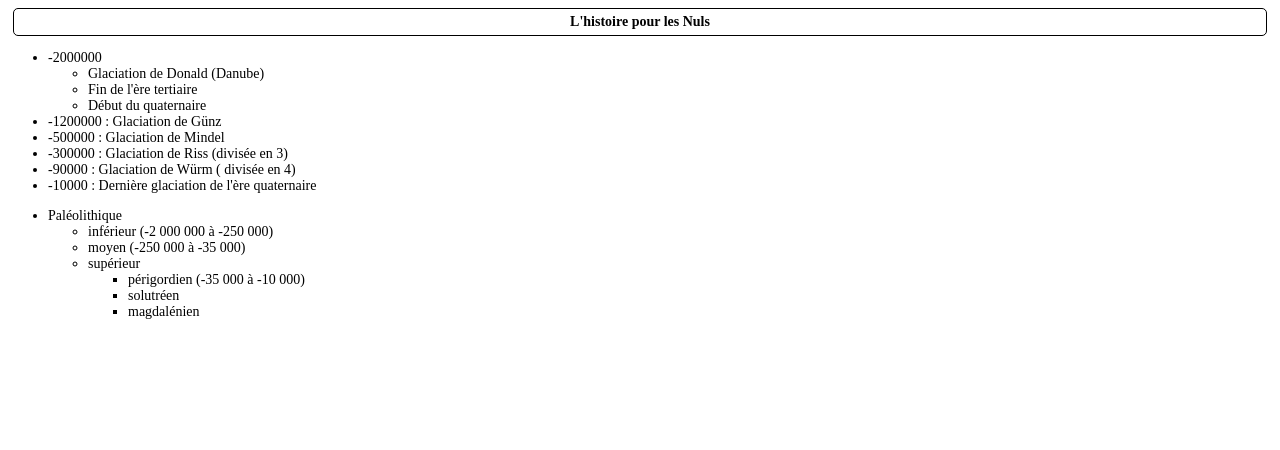
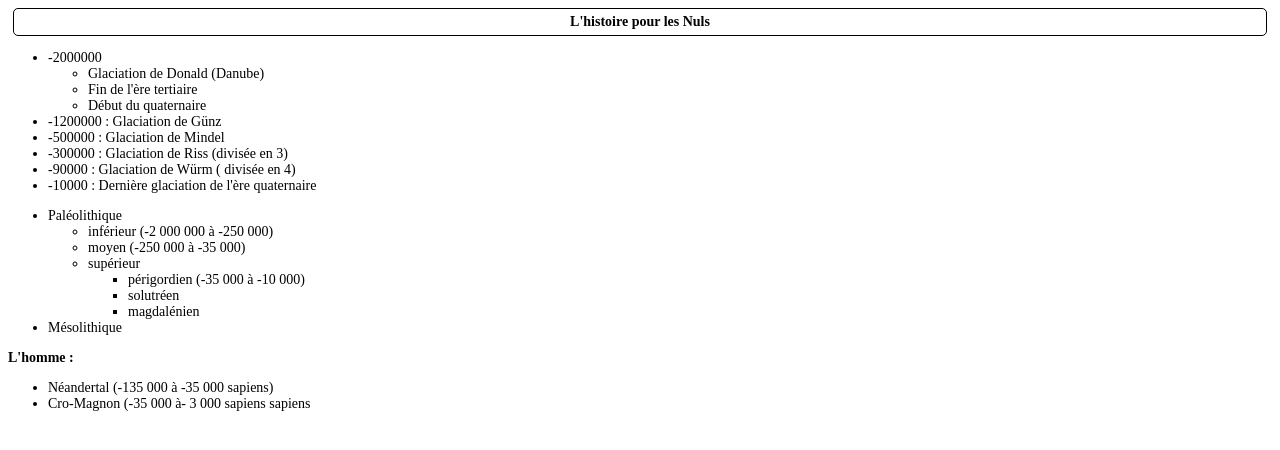
Before and after one commit to ctoutpris/ctoutpris.github.io, a plain HTML site: page html/histoireNul.html in a window 1280 px wide. Drawn offline with Linux system fonts and the light colour scheme.

Commit message:
Update histoireNul.html

```diff
--- a/html/histoireNul.html
+++ b/html/histoireNul.html
@@ -37,6 +37,12 @@
 					</li>
 				</ul>
 			</li>
+			<li>Mésolithique</li>
+		</ul>
+		<h2>L'homme :</h2>
+		<ul>
+			<li>Néandertal (-135 000 à -35 000 sapiens)</li>
+			<li>Cro-Magnon (-35 000 à- 3 000 sapiens sapiens</li>
 		</ul>
 	</body>
 </html>
```
